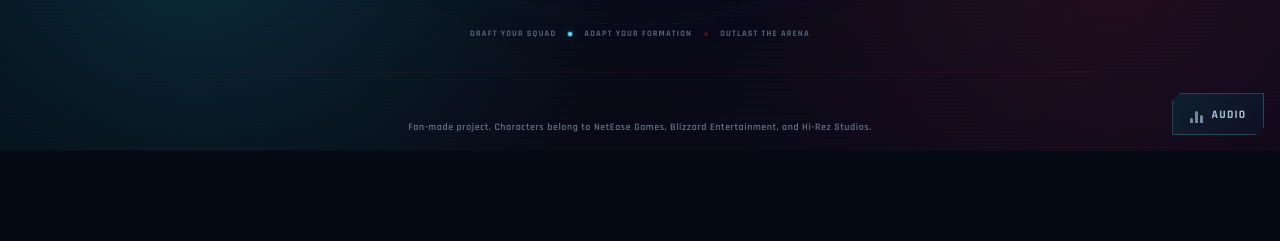
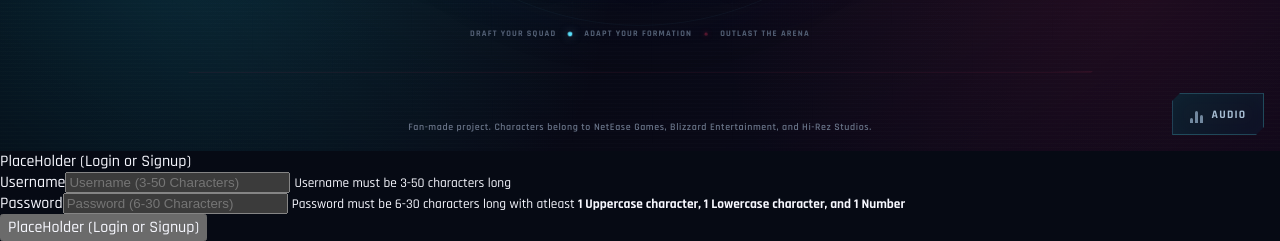
Before and after one commit to Nicholas-Griffin/project_palarivals_watch, a plain HTML site: page Main.html in a window 1280 px wide. Shown: the part 649-890 px from the top of the page. Before the commit the page ends 800 px from the top, so only its background shows below. Drawn offline with nearby package versions, Linux system fonts and the light colour scheme; a script that the page names is missing; a web font is replaced by a local one.

Commit message:
Added the pop up elements to Main.HTML

```diff
--- a/Main.html
+++ b/Main.html
@@ -133,6 +133,23 @@
     </aside>
   </main>
 
+  <section class="prw-login-panel" id="prwLoginPanel">
+    <header>
+      <span>PlaceHolder (Login or Signup)</span>
+    </header>
+    <div class="prw-login-panel__row">
+      <label>Username<input id="prwUsernameInput" type="text" minlength="3" maxlength="50" placeholder="Username (3-50 Characters)" size="25" aria-label="Username input"></label>
+      <small class="prw-login-panel__clarifications">Username must be 3-50 characters long</small>
+    </div>
+    <div class="prw-login-panel__row">
+      <label>Password<input id="prwPasswordInput" type="password" minlength="6" maxlength="30" placeholder="Password (6-30 Characters)" size="25" aria-label="Password input"></label>
+      <small class="prw-login-panel__clarifications">Password must be 6-30 characters long with atleast <b>1 Uppercase character, 1 Lowercase character, and 1 Number</b></small>
+    </div>
+    <div class="prw-login-panel__row">
+      <button id="prwLoginButton" type="button">PlaceHolder (Login or Signup)</button>
+    </div>
+  </section>
+
   <footer>
     <p>Fan-made project. Characters belong to NetEase Games, Blizzard Entertainment, and Hi-Rez Studios.</p>
   </footer>
```
